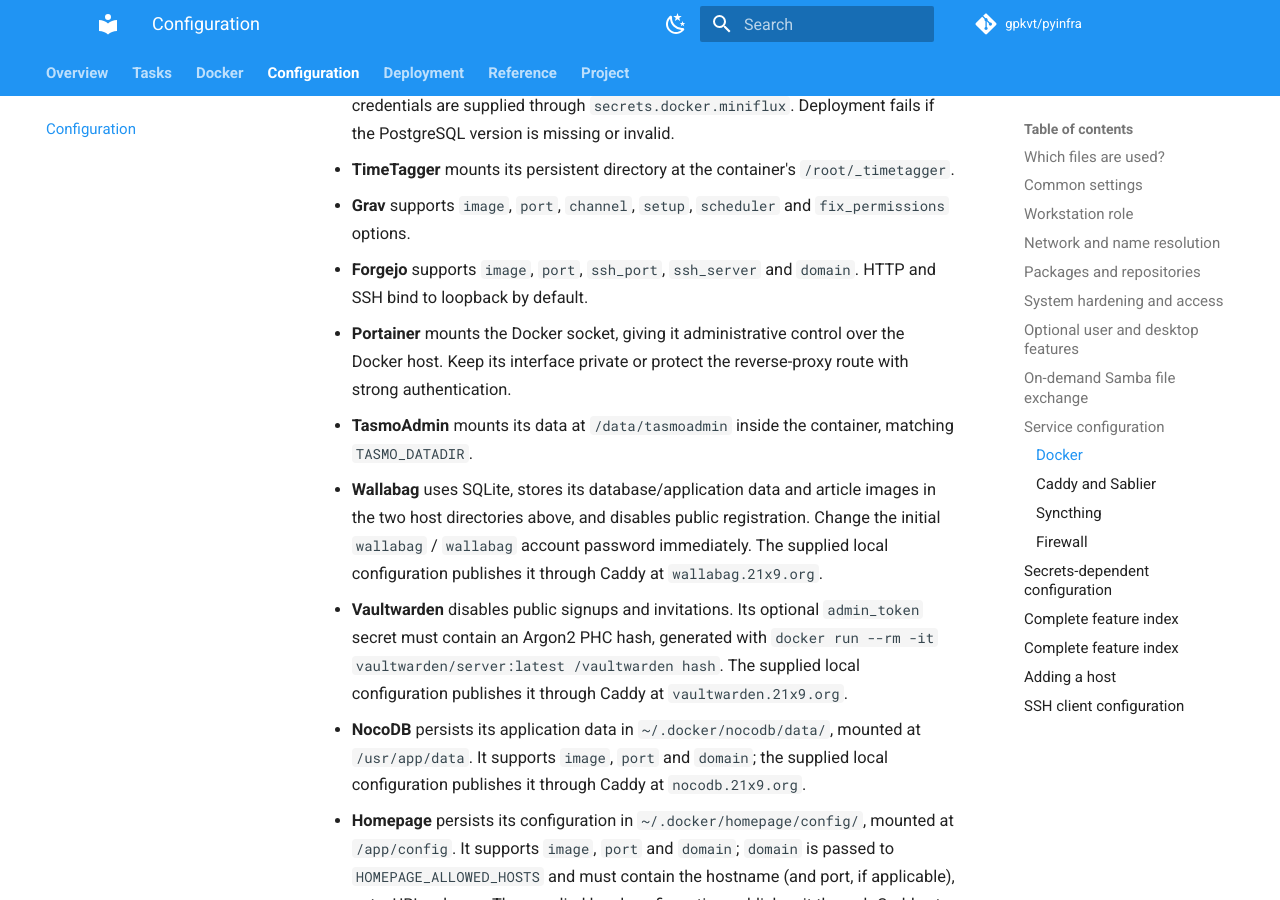
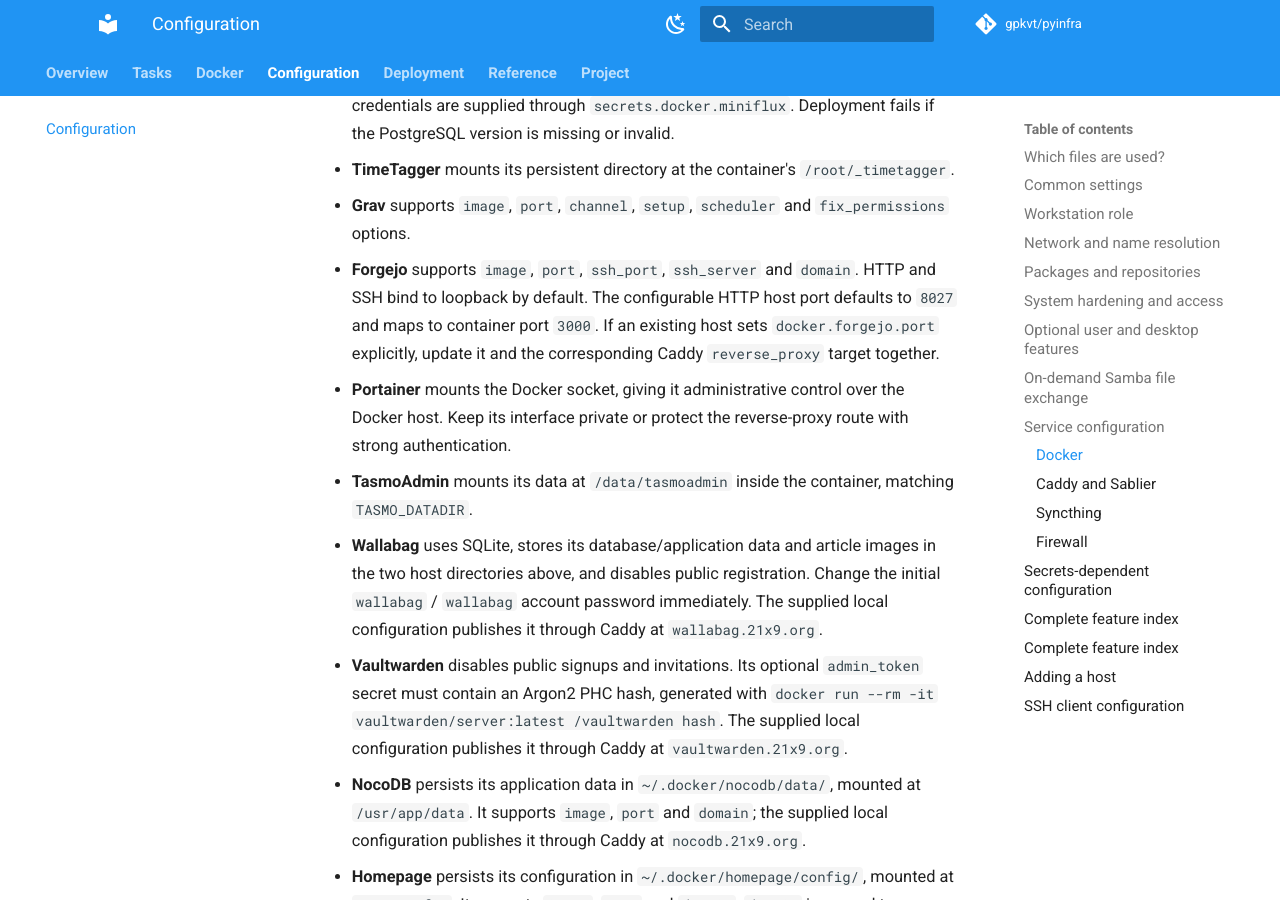
Before and after one commit to gpkvt/pyinfra, an MkDocs documentation site: the page built from docs/configuration.md, in a window 1280 px wide and 900 px high, scrolled down 12704 px. Built offline with MkDocs 1.6.1 and Material for MkDocs 9.7.7, drawn with Linux system fonts in a browser that asks for light colours; comment, search, counter and statistics services are not loaded.

Commit message:
docs(forgejo): align port examples and reverse proxy guidance

```diff
--- a/docs/configuration.md
+++ b/docs/configuration.md
@@ -240,7 +240,7 @@ All current services persist application data through host bind mounts below the
 | Miniflux | `~/.docker/miniflux/db/` (PostgreSQL database) | `8080` |
 | TimeTagger | `~/.docker/timetagger/` | `8080` |
 | Grav | `~/.docker/grav/data/` | `8080` |
-| Forgejo | `~/.docker/forgejo/data/` | `3000` (HTTP), `2222` (SSH) |
+| Forgejo | `~/.docker/forgejo/data/` | `8027` (HTTP), `2222` (SSH) |
 | Portainer | `~/.docker/portainer/data/` | `9000` |
 | TasmoAdmin | `~/.docker/tasmoadmin/data/` | `8016` |
 | Wallabag | `~/.docker/wallabag/data/`, `~/.docker/wallabag/images/` | `8017` |
@@ -263,7 +263,7 @@ Service-specific behavior:
 - **Miniflux** runs with a PostgreSQL companion container. Set `docker.miniflux.postgres_version` explicitly and optionally configure `port`; credentials are supplied through `secrets.docker.miniflux`. Deployment fails if the PostgreSQL version is missing or invalid.
 - **TimeTagger** mounts its persistent directory at the container's `/root/_timetagger`.
 - **Grav** supports `image`, `port`, `channel`, `setup`, `scheduler` and `fix_permissions` options.
-- **Forgejo** supports `image`, `port`, `ssh_port`, `ssh_server` and `domain`. HTTP and SSH bind to loopback by default.
+- **Forgejo** supports `image`, `port`, `ssh_port`, `ssh_server` and `domain`. HTTP and SSH bind to loopback by default. The configurable HTTP host port defaults to `8027` and maps to container port `3000`. If an existing host sets `docker.forgejo.port` explicitly, update it and the corresponding Caddy `reverse_proxy` target together.
 - **Portainer** mounts the Docker socket, giving it administrative control over the Docker host. Keep its interface private or protect the reverse-proxy route with strong authentication.
 - **TasmoAdmin** mounts its data at `/data/tasmoadmin` inside the container, matching `TASMO_DATADIR`.
 - **Wallabag** uses SQLite, stores its database/application data and article images in the two host directories above, and disables public registration. Change the initial `wallabag` / `wallabag` account password immediately. The supplied local configuration publishes it through Caddy at `wallabag.21x9.org`.
```
